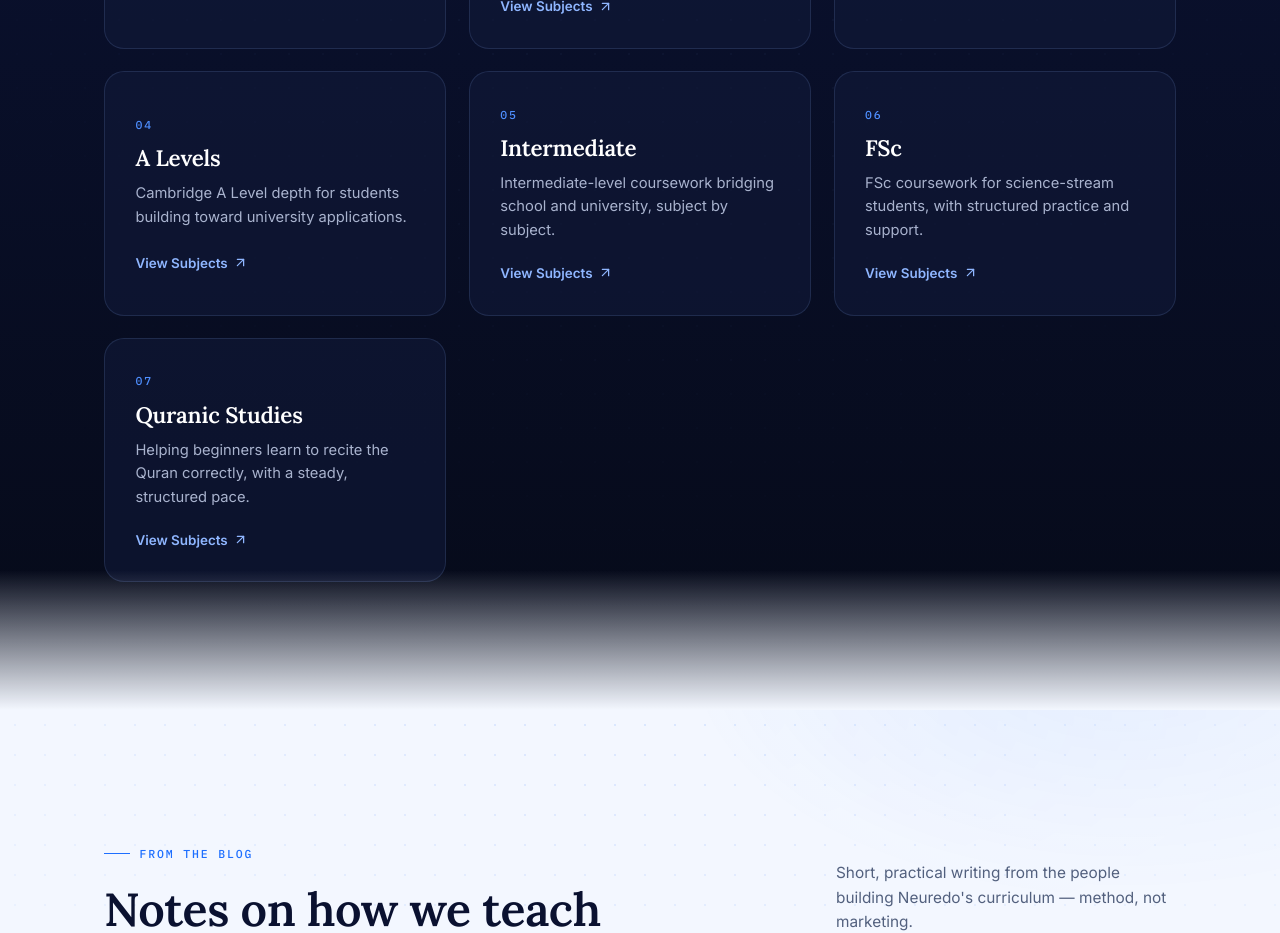
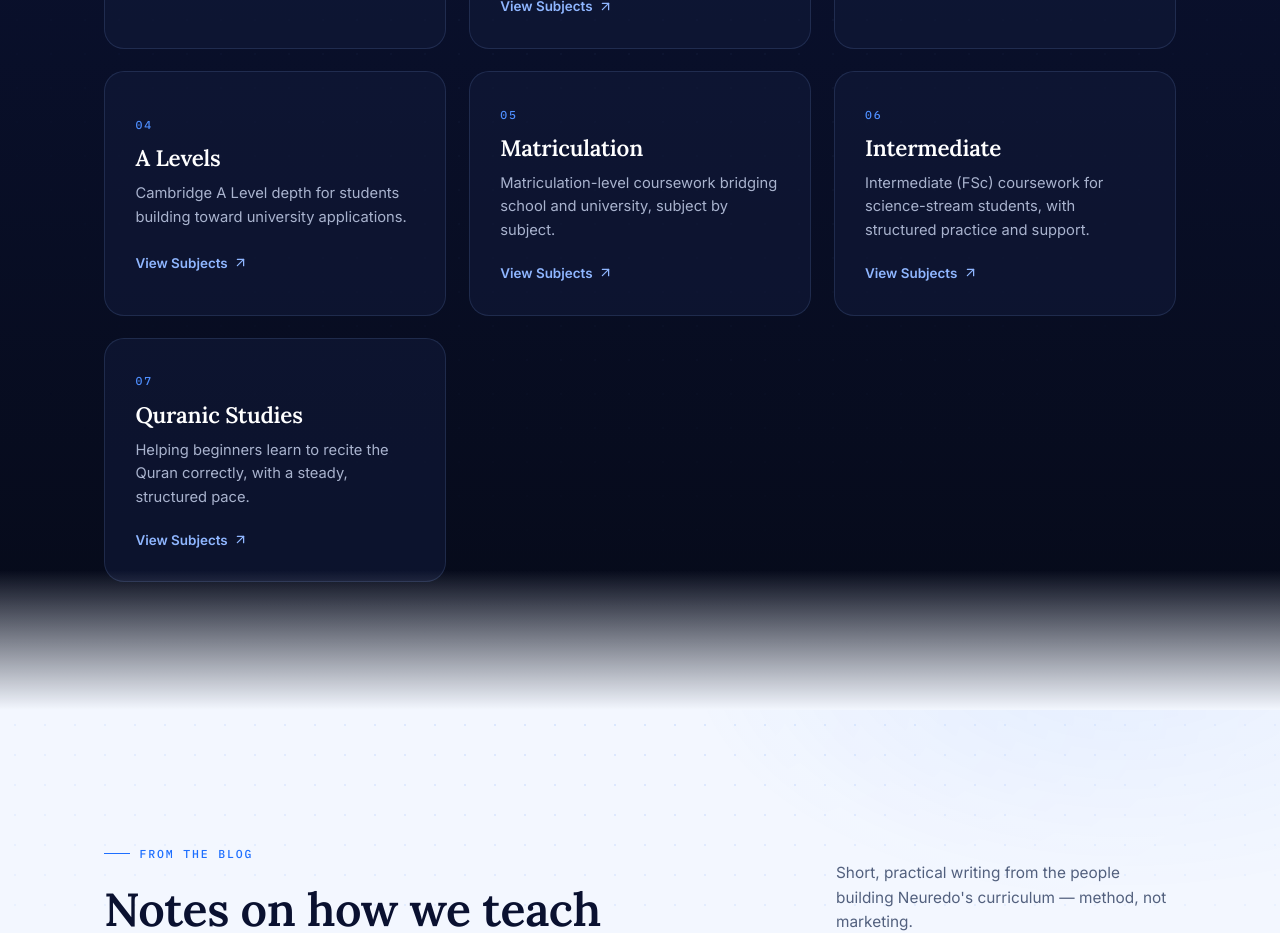
Before and after one commit to tahiratareef2710-wq/Neuredo, a React (Vite) app: page / in a window 1280 px wide. Shown: the part 2500-3433 px from the top of the page. Built offline with nearby package versions, Linux system fonts and the light colour scheme.

Commit message:
fixed names of tracks

```diff
--- a/src/data/tracks.js
+++ b/src/data/tracks.js
@@ -73,12 +73,12 @@ export const tracks = [
     ],
   },
   {
-    id: "intermediate",
+    id: "matriculation",
     index: "05",
-    name: "Intermediate",
-    short: "Intermediate",
+    name: "Matriculation",
+    short: "Matric",
     summary:
-      "Intermediate-level coursework bridging school and university, subject by subject.",
+      "Matriculation-level coursework bridging school and university, subject by subject.",
     cta: "View Subjects",
     node: { x: 68, y: 84 },
     items: [
@@ -87,12 +87,12 @@ export const tracks = [
     ],
   },
   {
-    id: "fsc",
+    id: "intermediate",
     index: "06",
-    name: "FSc",
-    short: "FSc",
+    name: "Intermediate",
+    short: "Intermediate",
     summary:
-      "FSc coursework for science-stream students, with structured practice and support.",
+      "Intermediate (FSc) coursework for science-stream students, with structured practice and support.",
     cta: "View Subjects",
     node: { x: 34, y: 84 },
     items: [
```
